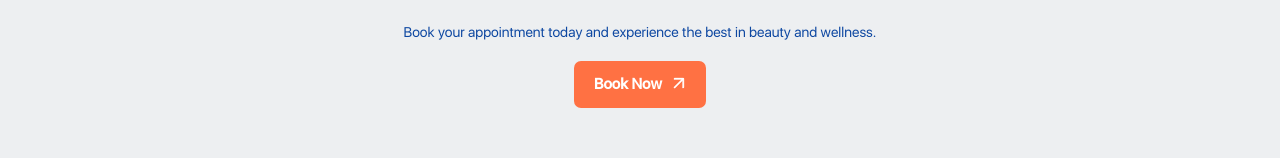
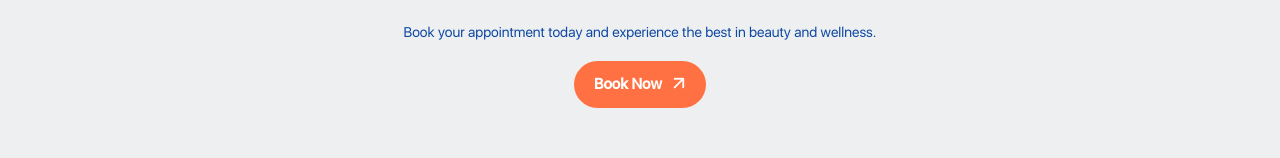
Before and after one commit to ChristianWare/salon, a Next.js app: page /email-verification in a window 1280 px wide. Shown: the part 637-795 px from the top of the page. Built offline with nearby package versions, Linux system fonts and the light colour scheme; no server answers.

Commit message:
button radius updated

```diff
--- a/src/components/shared/Button/Button.module.css
+++ b/src/components/shared/Button/Button.module.css
@@ -15,7 +15,7 @@
   font-family: var(--SFUIMedium);
   font-weight: 600;
   font-size: 1.5rem;
-  border-radius: 7px;
+  border-radius: 50px;
   width: 100%;
   transition: all 0.2s ease-in-out;
   white-space: nowrap;
--- a/src/components/shared/FalseButton/FalseButton.module.css
+++ b/src/components/shared/FalseButton/FalseButton.module.css
@@ -15,7 +15,7 @@
   font-family: var(--SFUIMedium);
   font-weight: 600;
   font-size: 1.5rem;
-  border-radius: 7px;
+  border-radius: 50px;
   width: 100%;
   transition: all 0.2s ease-in-out;
   white-space: nowrap;
```
